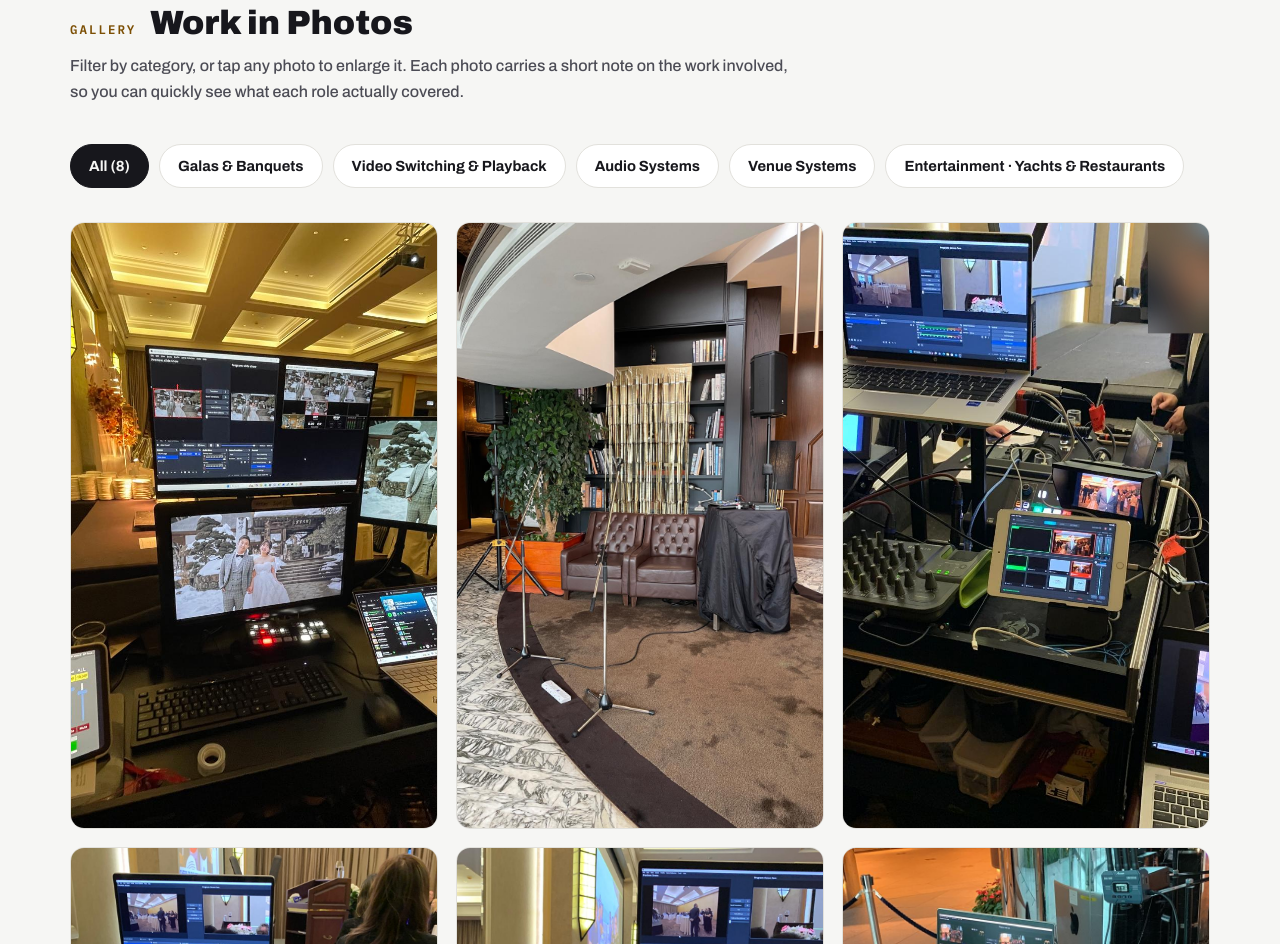
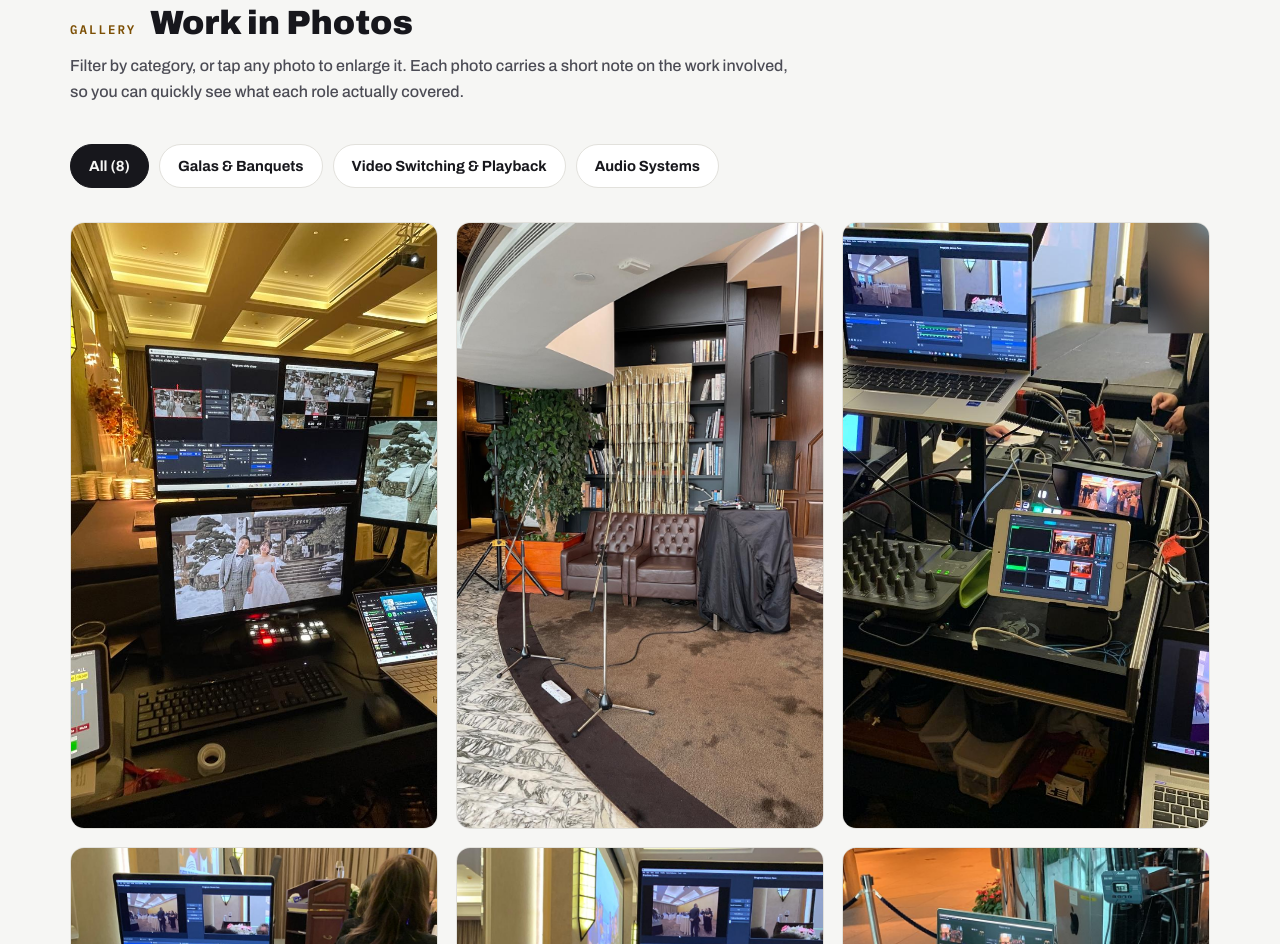
Before and after one commit to stevenng5/event-production-portfolio, a plain HTML site: page index.html in a window 1280 px wide. Shown: the part 2029-2973 px from the top of the page. Drawn offline with Linux system fonts and the light colour scheme.

Commit message:
Remove empty Venue and Entertainment filter buttons

```diff
--- a/index.html
+++ b/index.html
@@ -240,8 +240,6 @@
           <button class="fbtn" type="button" data-filter="gala" aria-pressed="false">Galas & Banquets</button>
           <button class="fbtn" type="button" data-filter="video" aria-pressed="false">Video Switching & Playback</button>
           <button class="fbtn" type="button" data-filter="audio" aria-pressed="false">Audio Systems</button>
-          <button class="fbtn" type="button" data-filter="venue" aria-pressed="false">Venue Systems</button>
-          <button class="fbtn" type="button" data-filter="fun" aria-pressed="false">Entertainment · Yachts & Restaurants</button>
         </div>
 
         <div class="grid" id="grid">
```
